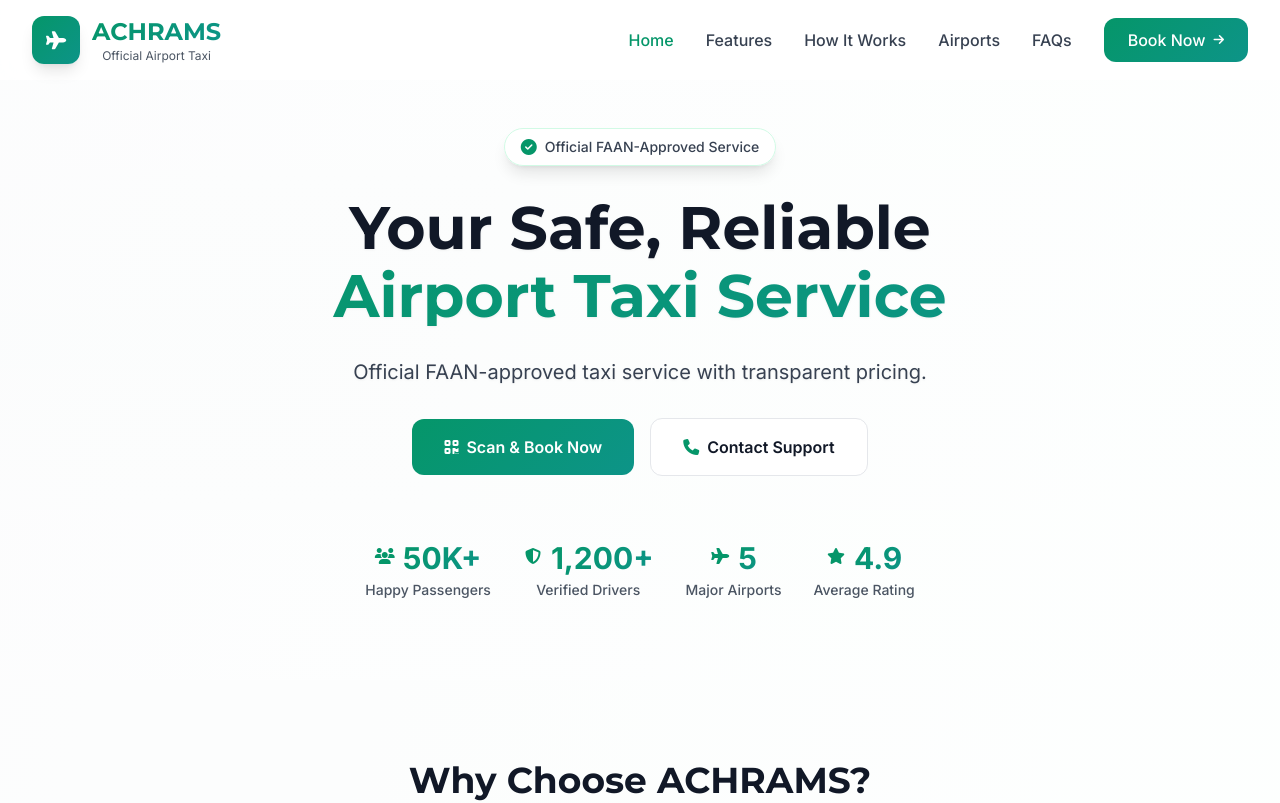
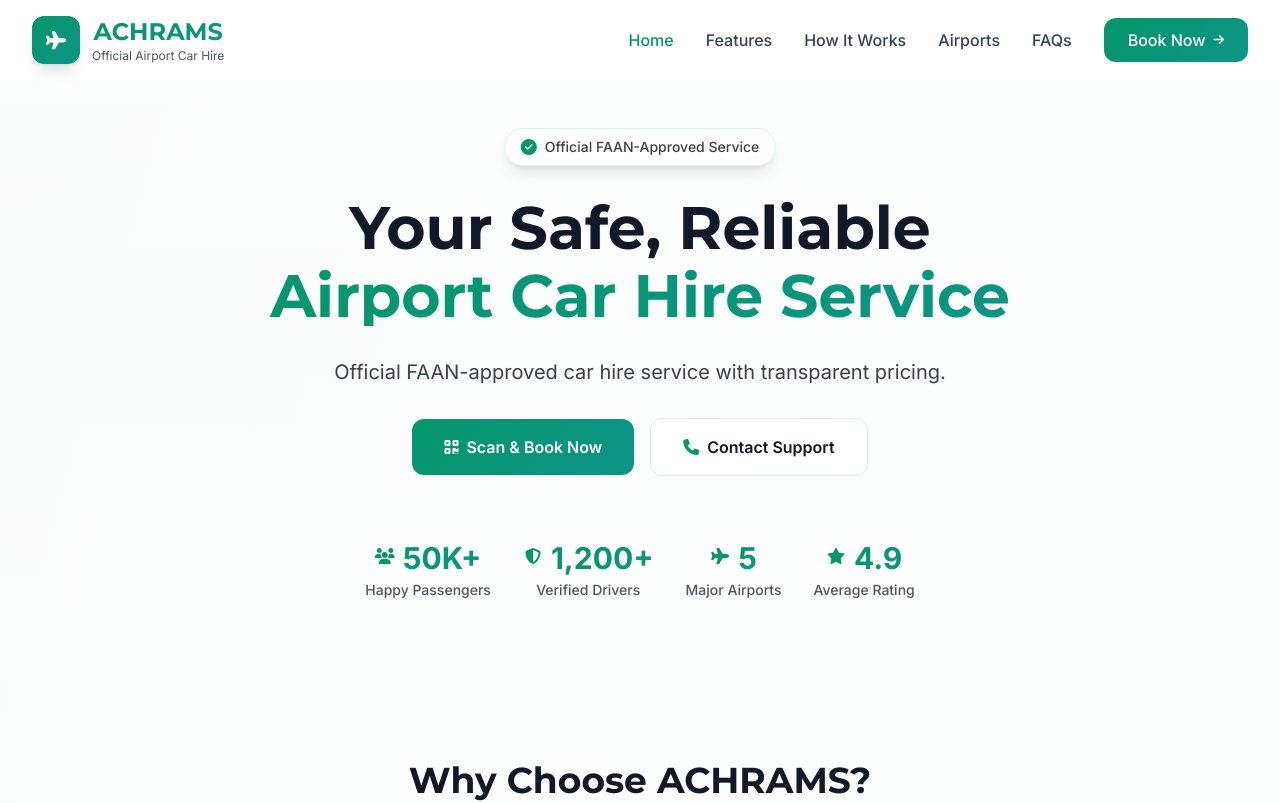
Before and after one commit to solkiona/Achram, a plain HTML site: page index.html in a window 1280 px wide. Shown: the top 803 px of the page. Drawn offline with nearby package versions, Linux system fonts and the light colour scheme.

Commit message:
Taxi replaced with car hire

```diff
--- a/index.html
+++ b/index.html
@@ -3,20 +3,20 @@
 <head>
     <meta charset="UTF-8">
     <meta name="viewport" content="width=device-width, initial-scale=1.0">
-    <title>ACHRAMS - Official FAAN-Approved Airport Taxi Service</title>
+    <title>ACHRAMS - Official FAAN-Approved Airport Car Hire Service</title>
     <!-- Open Graph / Facebook -->
 <meta property="og:type" content="website">
 <meta property="og:url" content="https://achram-seven.vercel.app/"> <!-- Replace with your actual domain -->
-<meta property="og:title" content="ACHRAMS - Official FAAN-Approved Airport Taxi Service">
-<meta property="og:description" content="Your Safe, Reliable Airport Taxi Service. Official FAAN-approved taxi service with transparent pricing. Book your ride with our secure QR code system.">
+<meta property="og:title" content="ACHRAMS - Official FAAN-Approved Airport Car Hire Service">
+<meta property="og:description" content="Your Safe, Reliable Airport Car hire Service. Official FAAN-approved car hire service with transparent pricing. Book your ride with our secure QR code system.">
 <meta property="og:image" content="og.svg"> <!-- Placeholder representing the logo -->
 <meta property="og:image:alt" content="ACHRAMS Logo - Plane Icon in Gradient Square">
 
 <!-- Twitter -->
 <meta name="twitter:card" content="summary_large_image">
 <meta name="twitter:url" content="https://achram-seven.vercel.app/"> <!-- Replace with your actual domain -->
-<meta name="twitter:title" content="ACHRAMS - Official FAAN-Approved Airport Taxi Service">
-<meta name="twitter:description" content="Your Safe, Reliable Airport Taxi Service. Official FAAN-approved taxi service with transparent pricing.">
+<meta name="twitter:title" content="ACHRAMS - Official FAAN-Approved Airport Car Hire Service">
+<meta name="twitter:description" content="Your Safe, Reliable Airport Car Hire Service. Official FAAN-approved car hire service with transparent pricing.">
 <meta name="twitter:image" content="og.svg"> <!-- Placeholder representing the logo -->
 <meta name="twitter:image:alt" content="ACHRAMS Logo - Plane Icon in Gradient Square">
     <script src="https://cdn.tailwindcss.com"></script>
@@ -244,7 +244,7 @@
                     </div>
                     <div>
                         <h1 id="top" class="text-2xl font-bold text-gradient ">ACHRAMS</h1>
-                        <p class="text-xs text-gray-600">Official Airport Taxi</p>
+                        <p class="text-xs text-gray-600">Official Airport Car Hire</p>
                     </div>
                 </button>
                 <nav class="hidden md:flex items-center space-x-8">
@@ -310,9 +310,9 @@
             </div>
             <h1 class="text-4xl sm:text-5xl lg:text-6xl font-bold text-gray-900 leading-tight drop-shadow-sm">
                 Your Safe, Reliable
-                <span class="block mt-2 text-gradient">Airport Taxi Service</span>
+                <span class="block mt-2 text-gradient">Airport Car Hire Service</span>
             </h1>
-            <p class="text-xl text-gray-700 max-w-3xl mx-auto drop-shadow-sm">Official FAAN-approved taxi service with transparent pricing.</p>
+            <p class="text-xl text-gray-700 max-w-3xl mx-auto drop-shadow-sm">Official FAAN-approved car hire service with transparent pricing.</p>
             <div class="flex flex-col sm:flex-row items-center justify-center gap-4">
                 <button class="px-8 py-4 bg-gradient-primary text-white rounded-xl hover:shadow-xl font-semibold flex items-center space-x-2">
                     <i class="fas fa-qrcode"></i>
@@ -415,7 +415,7 @@
         <div class="max-w-7xl mx-auto">
             <div class="text-center mb-16">
                 <h2 class="text-3xl sm:text-4xl font-bold text-gray-900 mb-4">How to Book Your Ride</h2>
-                <p class="text-lg text-gray-600">Get your taxi in 4 simple steps</p>
+                <p class="text-lg text-gray-600">Get your car hire in 4 simple steps</p>
             </div>
             <div class="grid grid-cols-1 sm:grid-cols-2 lg:grid-cols-4 gap-6">
                 <div class="step-card bg-white rounded-2xl p-6 border border-gray-100 hover:shadow-xl transition-all">
@@ -1030,10 +1030,10 @@
                         </div>
                         <div>
                             <h3 class="text-xl font-bold text-gradient">ACHRAMS</h3>
-                            <p class="text-xs text-gray-600">Official Airport Taxi</p>
+                            <p class="text-xs text-gray-600">Official Airport Car Hire</p>
                         </div>
                     </div>
-                    <p class="text-gray-600 mb-4">FAAN-approved taxi service.</p>
+                    <p class="text-gray-600 mb-4">FAAN-approved car hire service.</p>
                     <div class="flex items-center space-x-2 text-sm text-gray-600">
                         <i class="fas fa-globe text-emerald-600"></i>
                         <span>Available in 5+ languages</span>
```
